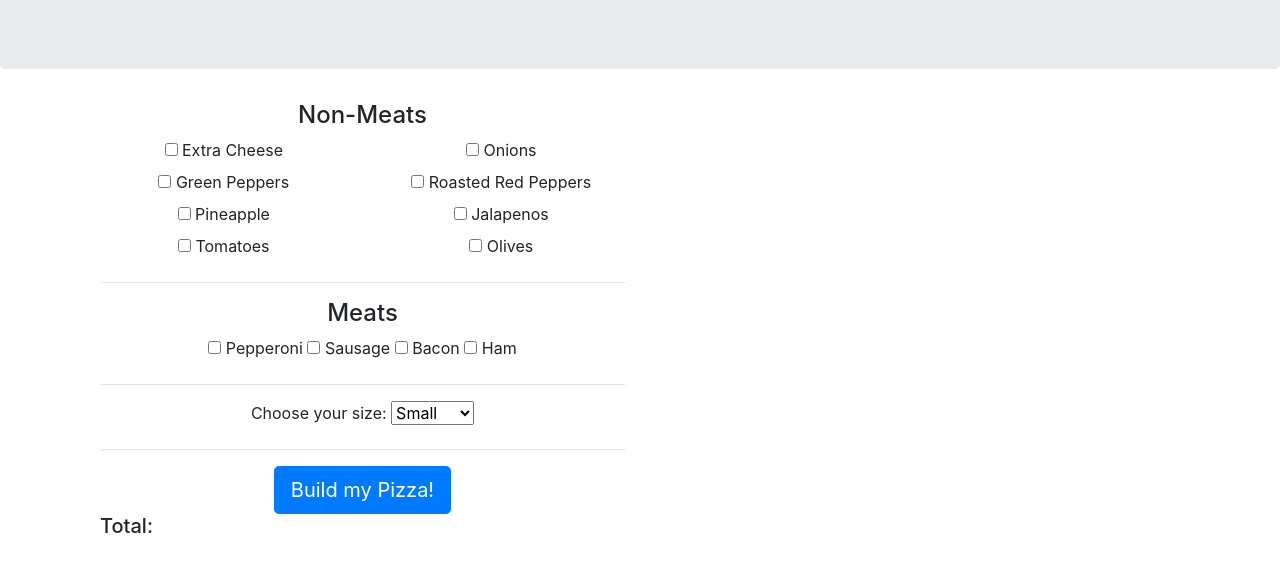
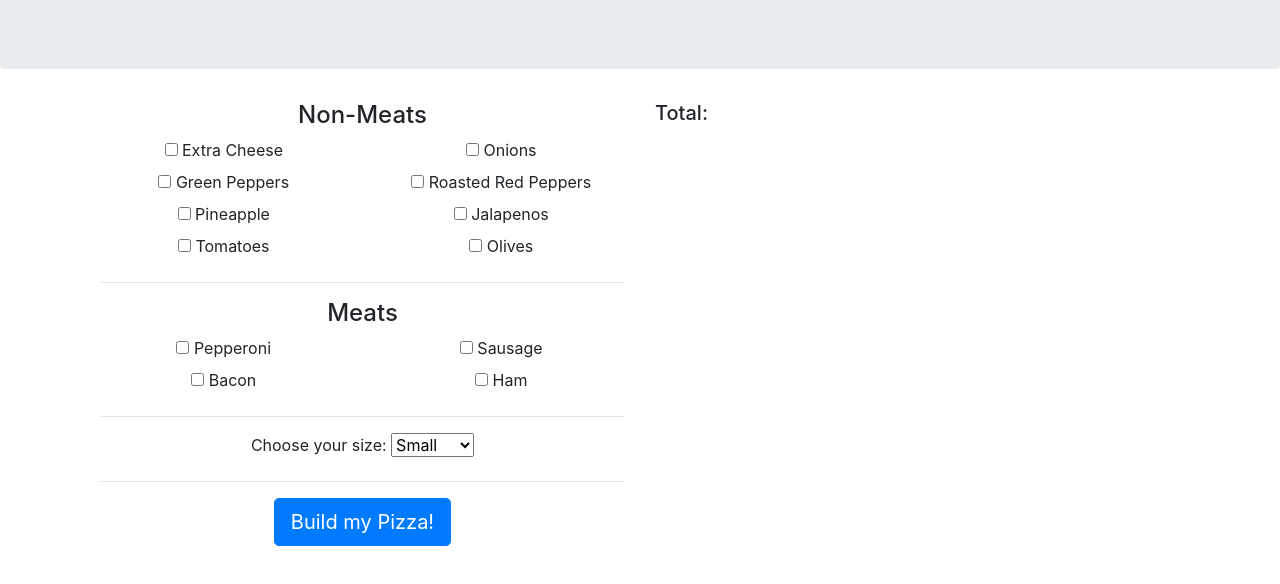
Before and after one commit to mollieboots/pizza-parlor, a plain HTML site: page index.html in a window 1280 px wide. Shown: the part 190-774 px from the top of the page. Drawn offline with nearby package versions, Linux system fonts and the light colour scheme.

Commit message:
add favicon and adjust bootstrap stylings in index.html

```diff
--- a/css/styles.css
+++ b/css/styles.css
@@ -0,0 +1,11 @@
+.toppingsbox {
+    float: left;
+}
+
+.selectedtoppings {
+    float: right;
+}
+
+.btn.submit {
+    margin-bottom: 2rem;
+}
--- a/index.html
+++ b/index.html
@@ -2,9 +2,11 @@
 <html>
 
 <head>
+    <link rel="icon" type="image/png" sizes="32x32" href="favicon-32x32.png">
     <link href="https://stackpath.bootstrapcdn.com/bootstrap/4.1.1/css/bootstrap.min.css" rel="stylesheet">
     <link href="css/styles.css" rel="stylesheet" type="text/css">
-    <script src="js/jquery-3.5.1.js"></script>
+    <script src="https://code.jquery.com/jquery-3.5.1.min.js"
+        integrity="sha256-9/aliU8dGd2tb6OSsuzixeV4y/faTqgFtohetphbbj0=" crossorigin="anonymous"></script>
     <script src="js/scripts.js"></script>
     <title>Mario's Pizza Parlor</title>
 </head>
@@ -63,17 +65,26 @@
                 </div>
                 <hr>
                 <h4>Meats</h4>
+                <div class="row">
+                    <div class="col-md-6">
                         <input type="checkbox" id="pepperoni" class="toppingOption" value=" Pepperoni ">
-                <label for="pepperon">Pepperoni</label>
-
+                        <label for="pepperoni">Pepperoni</label>
+                    </div>
+                    <div class="col-md-6">
                         <input type="checkbox" id="sausage" class="toppingOption" value=" Sausage ">
                         <label for="sausage">Sausage</label>
-
+                    </div>
+                </div>
+                <div class="row">
+                    <div class="col-md-6">
                         <input type="checkbox" id="bacon" class="toppingOption" value=" Bacon ">
                         <label for="bacon">Bacon</label>
-
+                    </div>
+                    <div class="col-md-6">
                         <input type="checkbox" id="ham" class="toppingOption" value=" Ham ">
                         <label for="ham">Ham</label>
+                    </div>
+                </div>
             </form>
             <hr>
             <label for="pizzaSize">Choose your size:</label>
@@ -85,11 +96,8 @@
             <hr>
             <button type="button" name="button" class="btn btn-primary btn-lg submit">Build my Pizza!</button>
         </div>
-        <div class="selectedtoppings col-sm-6 pull-right">
+        <div class="selectedtoppings col-sm-6">
             <h5>Total:<span class="totalSum"></span></h5>
-        </div>
-        <div class="">
-
         </div>
     </div>
     </div>
```
Also changed, not shown: favicon-32x32.png (added), img/mario-head.png (added), img/mario_is_cooking.png (added). Lines whose indentation alone changed are shown as unchanged.
